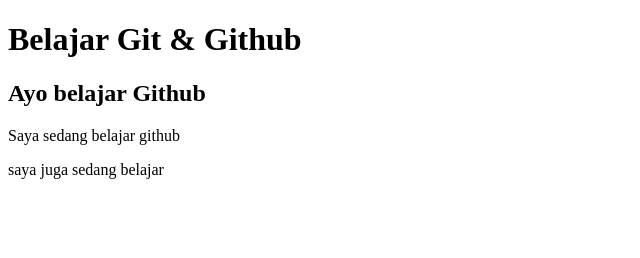
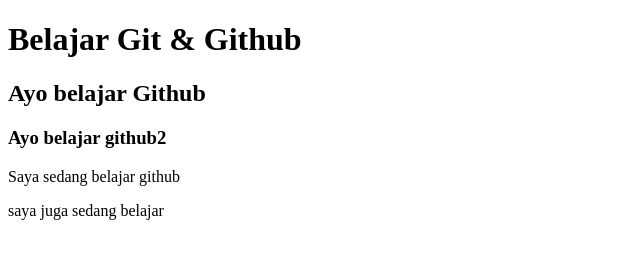
Before and after one commit to hamdanhamdani293/belajar-github, a plain HTML site: page index.html in a window 1280 px wide. Shown: the whole page, without its empty margins (0-640 px from the left). Drawn offline with Linux system fonts and the light colour scheme.

Commit message:
add element h3

```diff
--- a/index.html
+++ b/index.html
@@ -11,6 +11,7 @@
 <body>
     <h1>Belajar Git & Github</h1>
     <h2>Ayo belajar Github</h2>
+    <h3>Ayo belajar github2</h3>
     <p>Saya sedang belajar github</p>
     <p>saya juga sedang belajar</p>
 </body>
```
